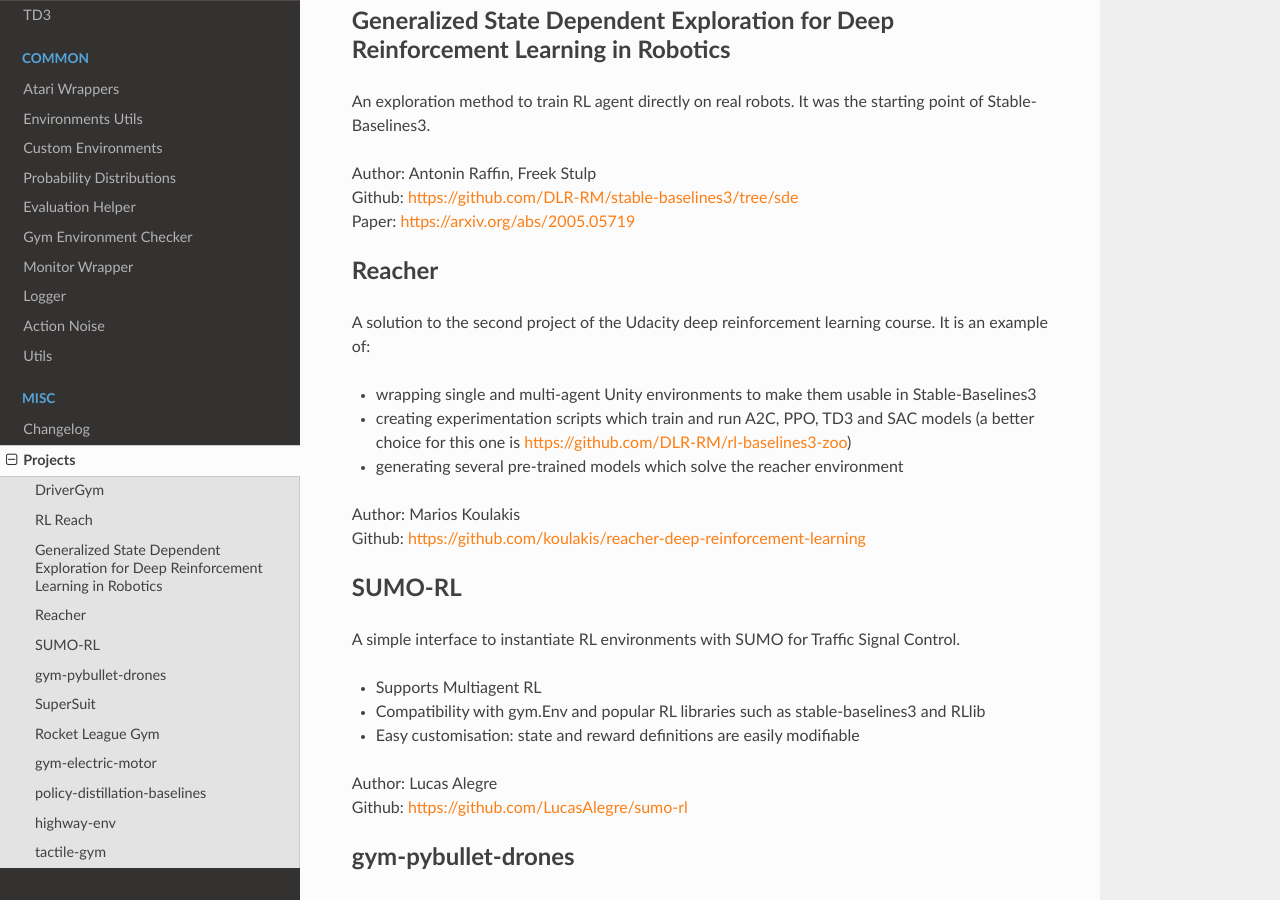
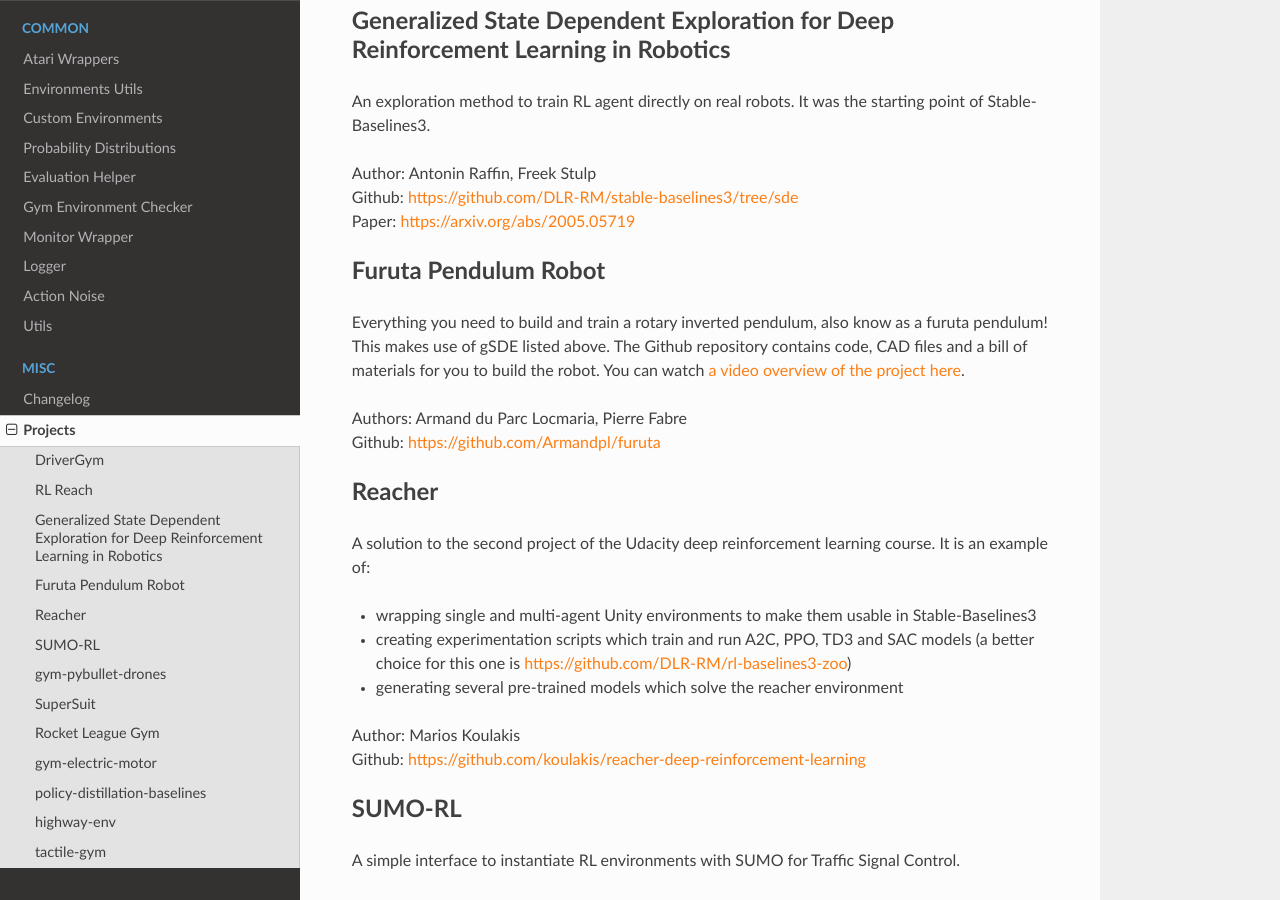
Before and after one commit to DLR-RM/stable-baselines3, a Sphinx documentation site: the page built from docs/misc/projects.rst, in a window 1280 px wide and 900 px high, scrolled down 759 px. Built offline with Sphinx 7.4.7 and the Read the Docs theme 2.0.0, drawn with Linux system fonts in a browser that asks for light colours.

Commit message:
add furuta pendulum project

```diff
--- a/docs/misc/projects.rst
+++ b/docs/misc/projects.rst
@@ -35,6 +35,17 @@
 | Author: Antonin Raffin, Freek Stulp
 | Github: https://github.com/DLR-RM/stable-baselines3/tree/sde
 | Paper: https://arxiv.org/abs/2005.05719
+
+
+Furuta Pendulum Robot
+---------------------
+
+Everything you need to build and train a rotary inverted pendulum, also know as a furuta pendulum! This makes use of gSDE listed above.
+The Github repository contains code, CAD files and a bill of materials for you to build the robot. You can watch `a video overview of the project here <https://www.youtube.com/watch?v=Y6FVBbqjR40>`_.
+
+| Authors: Armand du Parc Locmaria, Pierre Fabre
+| Github: https://github.com/Armandpl/furuta
+
 
 Reacher
 -------
```
